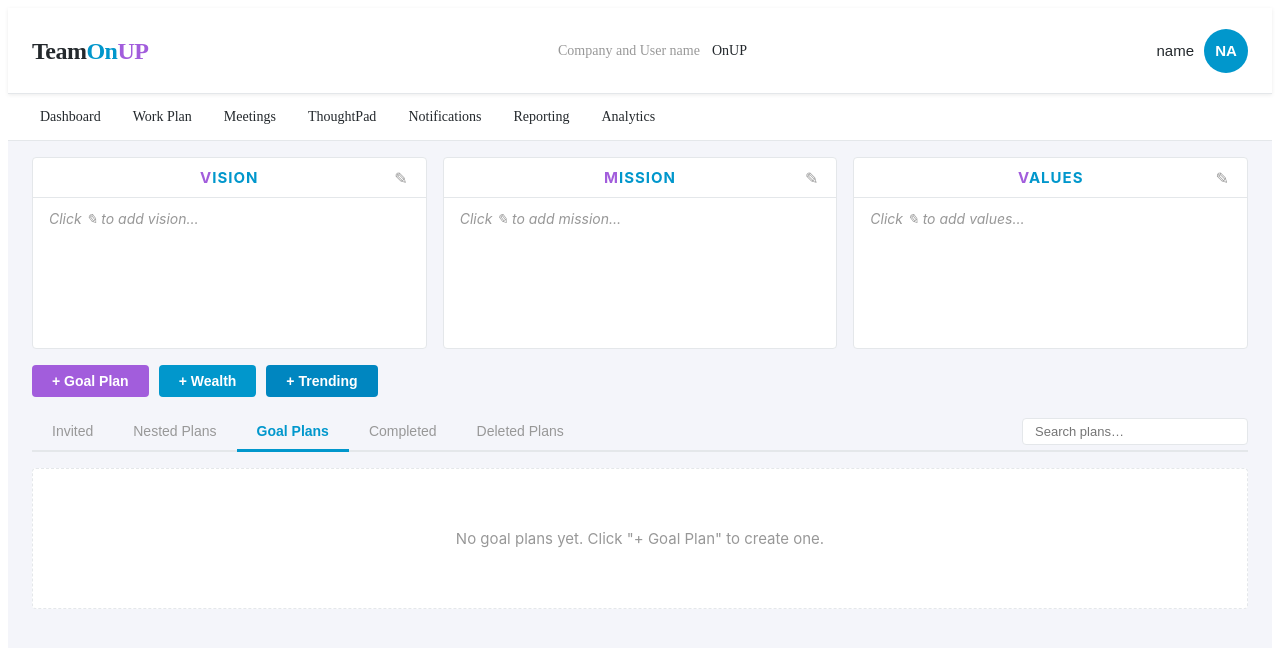
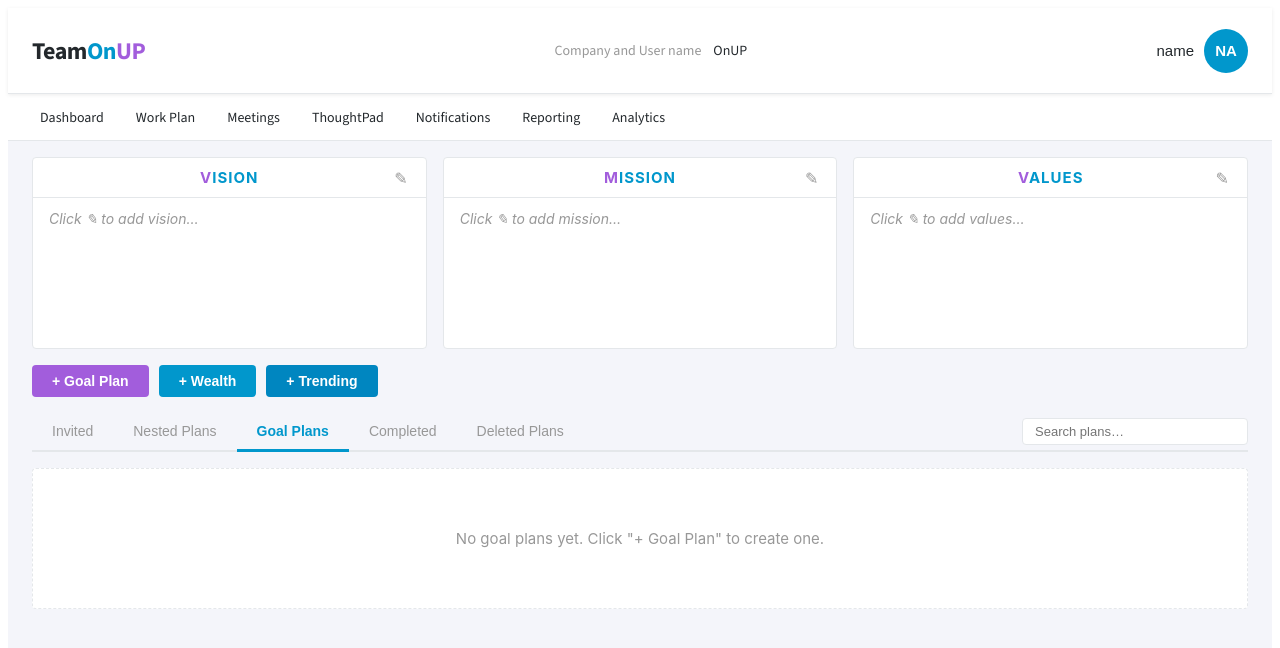
Before and after one commit to nksteve/nksteve-frontend, a React (Vite) app: page / in a window 1280 px wide. Shown: the top 648 px of the page. Built offline with nearby package versions, Linux system fonts and the light colour scheme; sample sign-in values are in the browser's storage.

Commit message:
Font: use Source Sans 3 (closest free match to acumin-pro)

```diff
--- a/index.html
+++ b/index.html
@@ -5,6 +5,9 @@
     <link rel="icon" type="image/svg+xml" href="/favicon.svg" />
     <meta name="viewport" content="width=device-width, initial-scale=1.0" />
     <title>OnUP — Growth Plan Management</title>
+    <link rel="preconnect" href="https://fonts.googleapis.com">
+    <link rel="preconnect" href="https://fonts.gstatic.com" crossorigin>
+    <link href="https://fonts.googleapis.com/css2?family=Source+Sans+3:wght@300;400;500;600;700&display=swap" rel="stylesheet">
 
   </head>
   <body>
--- a/src/components/layout/Layout.jsx
+++ b/src/components/layout/Layout.jsx
@@ -177,7 +177,7 @@
   const currentPath = location.pathname;
 
   return (
-    <div style={{ minHeight: '100vh', background: C.bg }}>
+    <div style={{ minHeight: '100vh', background: C.bg, fontFamily: "'Source Sans 3', -apple-system, BlinkMacSystemFont, 'Segoe UI', sans-serif" }}>
 
       {/* ── Top Header — matches vembu: logo | company+user center | name+avatar right ── */}
       <header style={{
--- a/src/index.css
+++ b/src/index.css
@@ -4,8 +4,7 @@
 
 body {
   margin: 0;
-  font-family: -apple-system, BlinkMacSystemFont, 'Segoe UI', Roboto, Oxygen,
-    Ubuntu, Cantarell, 'Open Sans', 'Helvetica Neue', sans-serif;
+  font-family: 'Source Sans 3', -apple-system, BlinkMacSystemFont, 'Segoe UI', sans-serif;
   font-size: 16px;
   line-height: 1.5;
   color: #23282c;
```
